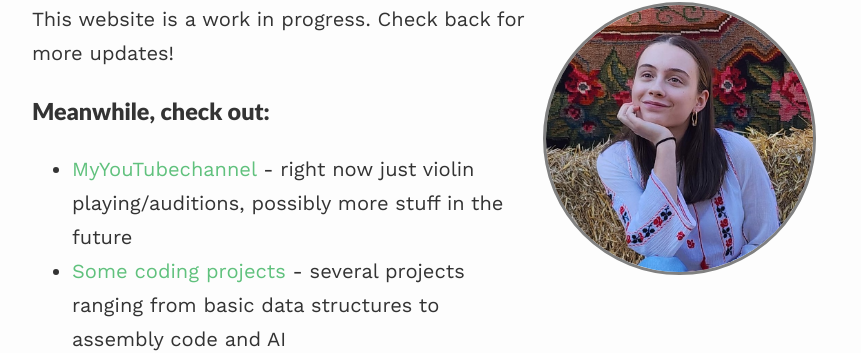
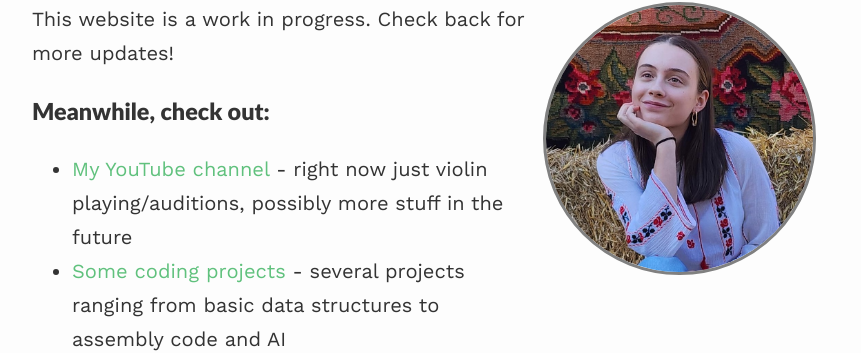
Before and after one commit to ellenkolesnikova/ellenkolesnikova.github.io, a Jekyll site: the page built from index.md, in a window 1280 px wide. Shown: the part 190-543 px from the top of the page, without its empty margins (208-1069 px from the left). Built offline with Jekyll 4.4.1, drawn with Linux system fonts in a browser that asks for light colours; nearby versions of some CDN libraries.

Commit message:
Update index.md

```diff
--- a/index.md
+++ b/index.md
@@ -11,7 +11,7 @@ This website is a work in progress. Check back for more updates!
 
 ### Meanwhile, check out:
 
-- [MyYouTubechannel](https://www.youtube.com/@ellenkolesnikova5144){:target="_blank"} - right now just violin playing/auditions, possibly more stuff in the future
+- [My YouTube channel](https://www.youtube.com/@ellenkolesnikova5144){:target="_blank"} - right now just violin playing/auditions, possibly more stuff in the future
 - [Some coding projects](https://github.com/ellenkolesnikova/projects){:target="_blank"} - several projects ranging from basic data structures to assembly code and AI
 - [A simple technical introduction to ZK proofs](https://drive.google.com/file/d/118EWvfI7ghEvzCRtNk0YTmloKCIN_lqq/view?usp=sharing){:target="_blank"} - I wrote this when studying zero-knowledge proofs
 - [A paper introducing backpropagation in neural networks](https://drive.google.com/file/d/1a_ZB11GzXT2wCapG2meBZhB1IPWfoB6d/view?usp=sharing){:target="_blank"} - I wrote this for my AP calc class
```
